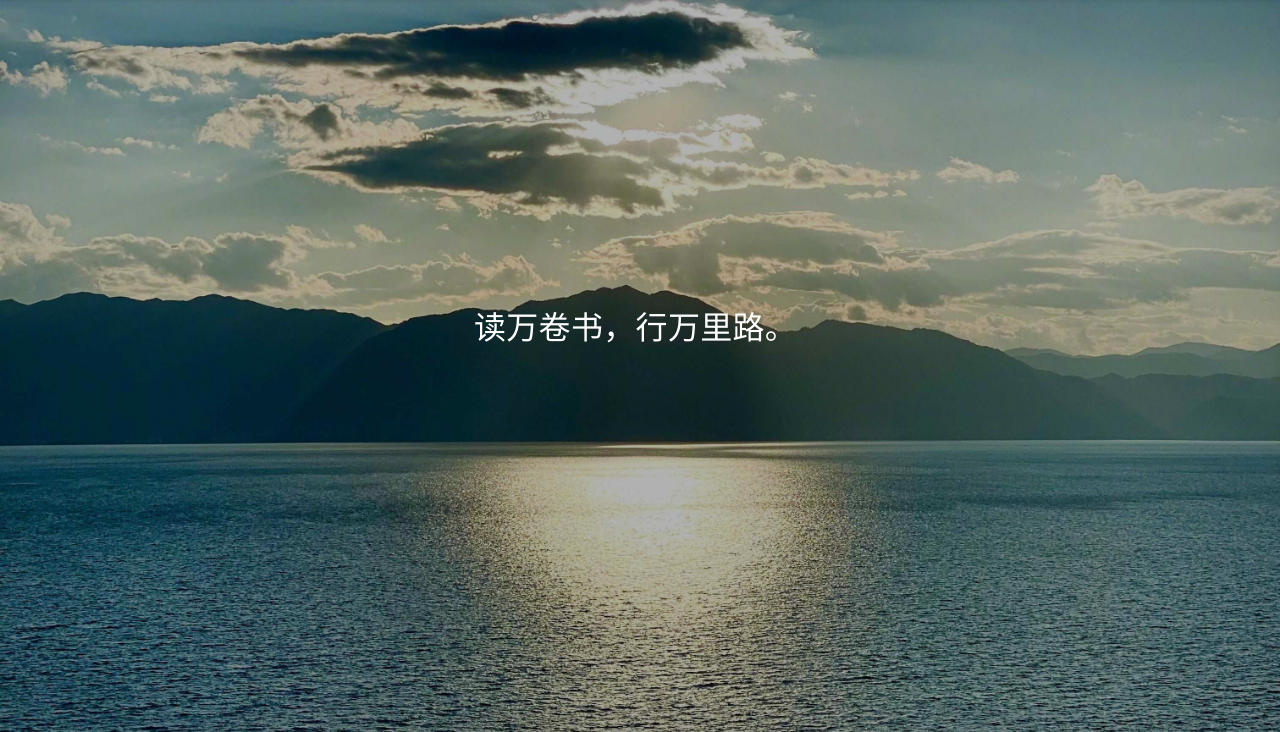
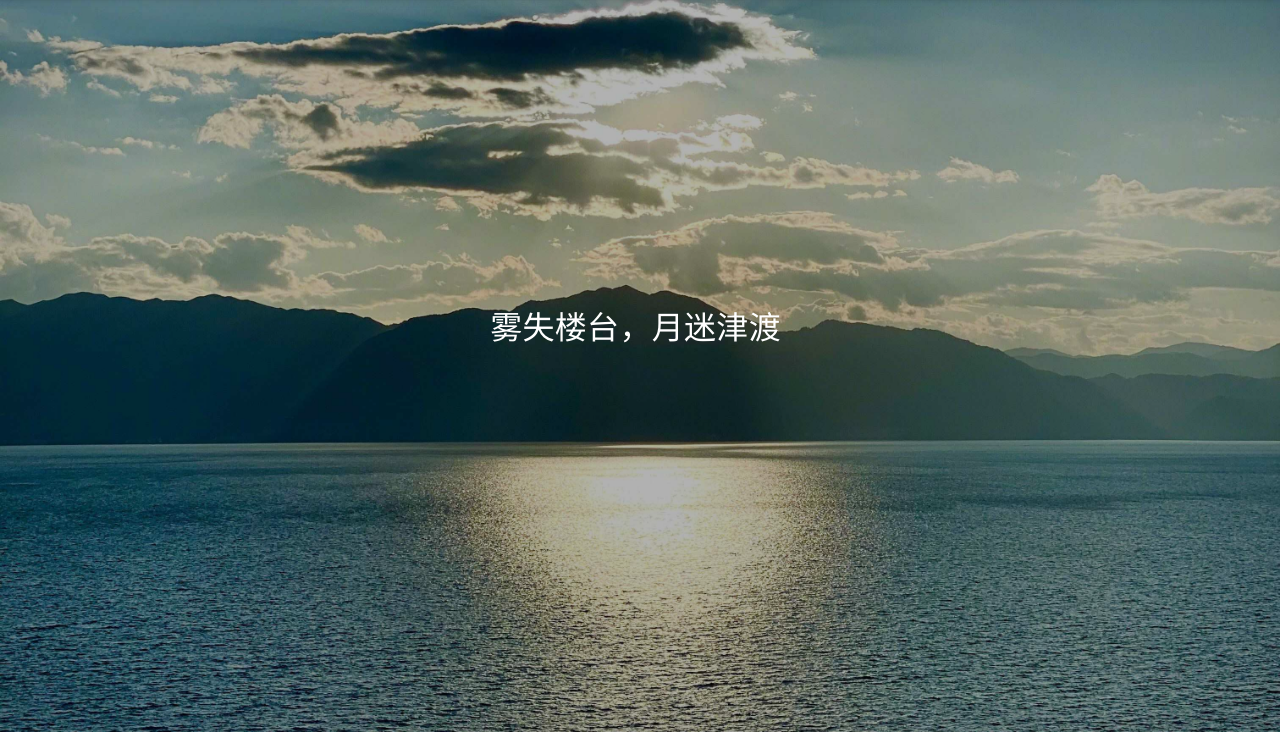
Before and after one commit to yddwinter/yddwinter.github.io, a plain HTML site: page index.html in a window 1280 px wide. Shown: the part 68-800 px from the top of the page. Drawn offline with nearby package versions, Linux system fonts and the light colour scheme; some packages are replaced by stand-ins of ours; a script that the page names is missing; some icons are missing; a small style sheet from the web is missing.

Commit message:
Site updated: 2022-10-15 18:53:44

```diff
--- a/index.html
+++ b/index.html
@@ -217,7 +217,7 @@
       <div class="banner-text text-center fade-in-up">
         <div class="h2">
 
-            <span id="subtitle" data-typed-text="读万卷书，行万里路。"></span>
+            <span id="subtitle" data-typed-text="雾失楼台，月迷津渡"></span>
 
         </div>
 
```
